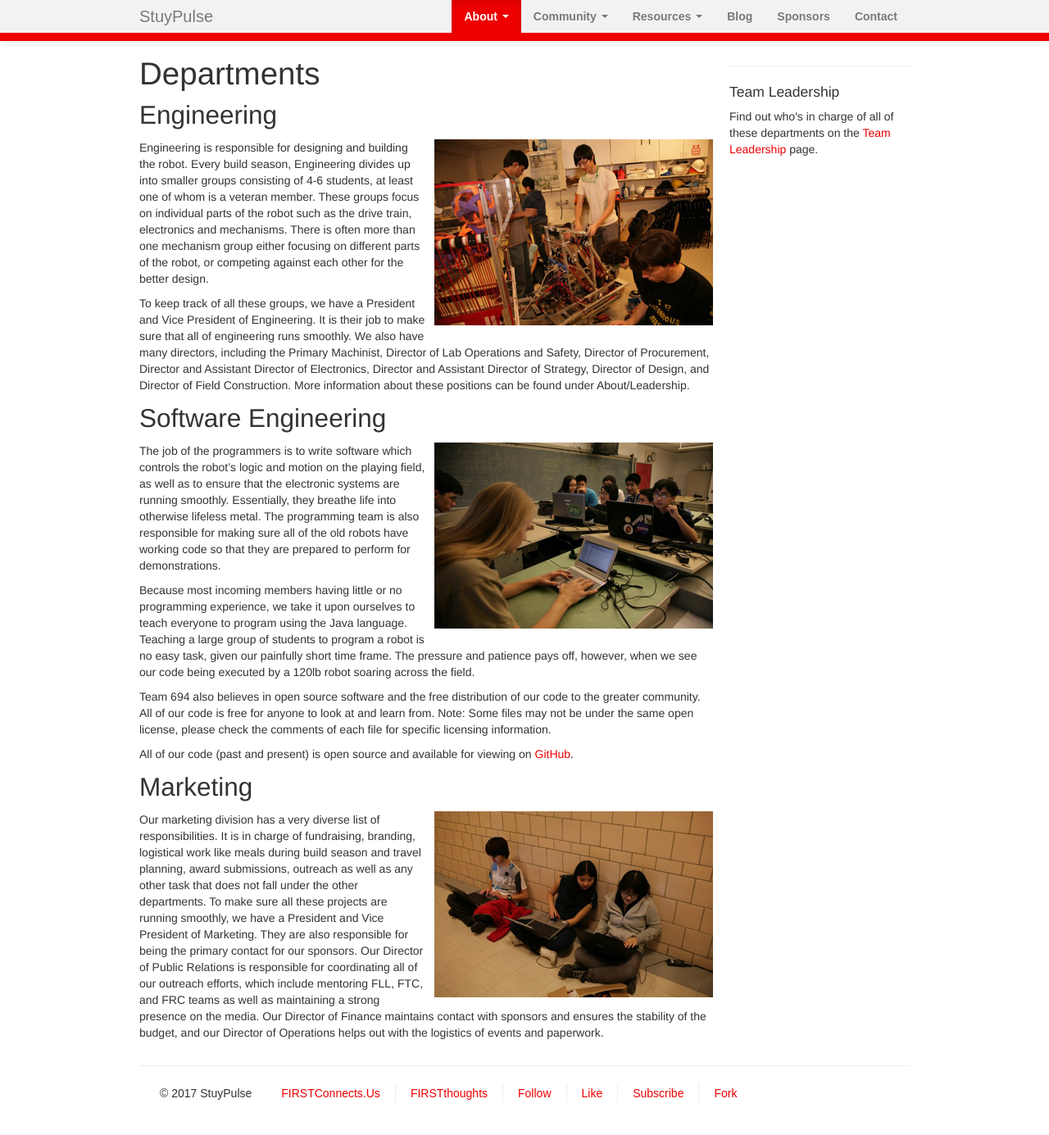
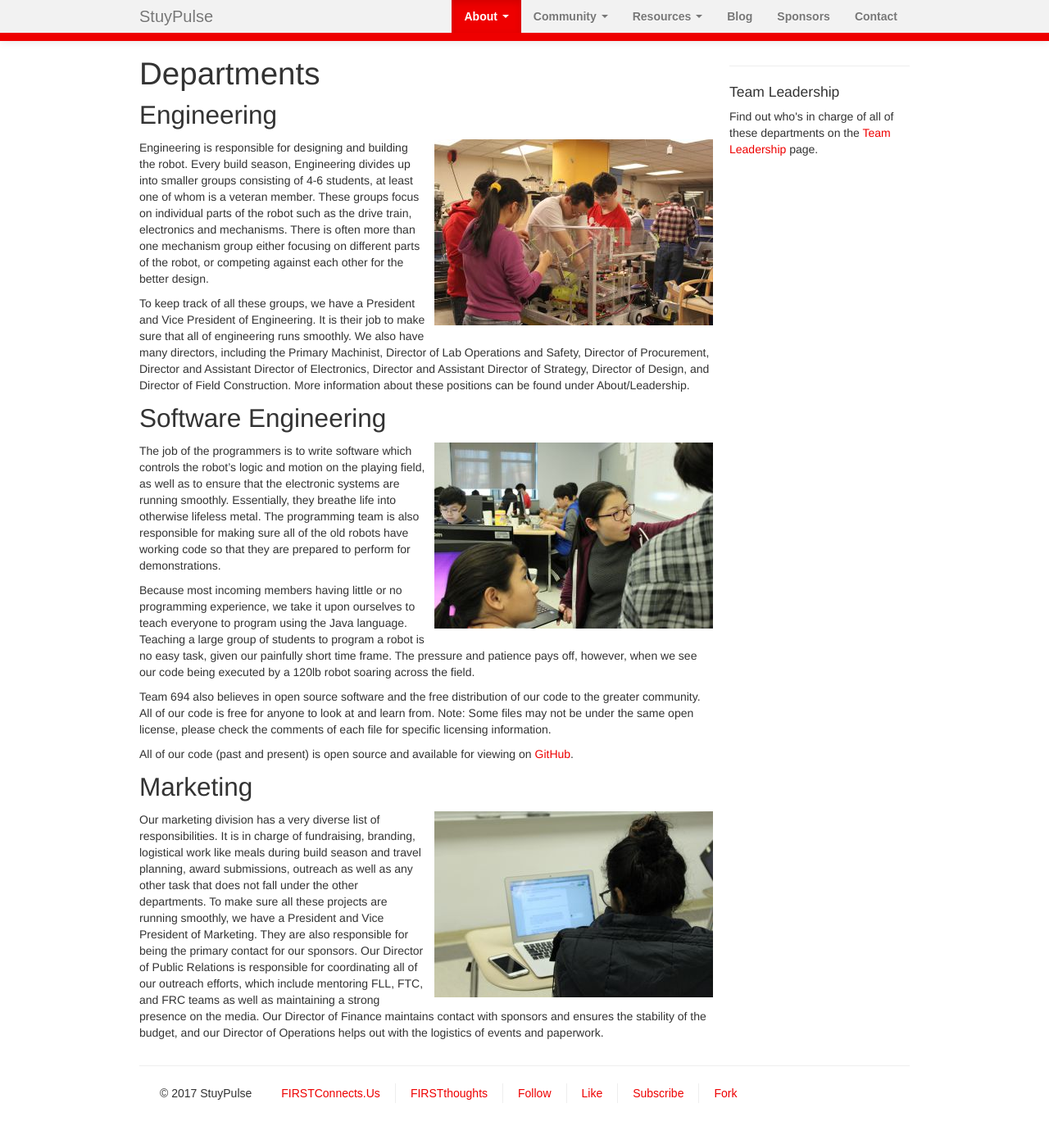
Before and after one commit to StuyPulse/team694.github.io, a Jekyll site: the page built from about/departments/index.md, in a window 1280 px wide and 1386 px high. Shown: the whole window at 82% size. Built offline with Jekyll 4.4.1, drawn with Linux system fonts in a browser that asks for light colours; nearby versions of some CDN libraries.

Commit message:
Update department photos

```diff
--- a/about/departments/index.md
+++ b/about/departments/index.md
@@ -4,13 +4,13 @@ title: Departments
 description: StuyPulse Robotics is divided into engineering, software engineering, and marketing.
 ---
 ## Engineering
-<img class="photo-right" src="/img/departments/engineering2012.jpg" alt="Engineering">
+<img class="photo-right" src="/img/departments/engineering-2017.jpg" alt="Engineering">
 Engineering is responsible for designing and building the robot. Every build season, Engineering divides up into smaller groups consisting of 4-6 students, at least one of whom is a veteran member. These groups focus on individual parts of the robot such as the drive train, electronics and mechanisms. There is often more than one mechanism group either focusing on different parts of the robot, or competing against each other for the better design.
 
 To keep track of all these groups, we have a President and Vice President of Engineering. It is their job to make sure that all of engineering runs smoothly. We also have many directors, including the Primary Machinist, Director of Lab Operations and Safety, Director of Procurement, Director and Assistant Director of Electronics, Director and Assistant Director of Strategy, Director of Design, and Director of Field Construction. More information about these positions can be found under About/Leadership.
 
 ## Software Engineering
-<img class="photo-right" src="/img/departments/softwareengineering2012.jpg" alt="Software Engineering">
+<img class="photo-right" src="/img/departments/software-engineering-2017.jpg" alt="Software Engineering">
 The job of the programmers is to write software which controls the robot's logic and motion on the playing field, as well as to ensure that the electronic systems are running smoothly. Essentially, they breathe life into otherwise lifeless metal. The programming team is also responsible for making sure all of the old robots have working code so that they are prepared to perform for demonstrations.
 
 Because most incoming members having little or no programming experience, we take it upon ourselves to teach everyone to program using the Java language. Teaching a large group of students to program a robot is no easy task, given our painfully short time frame. The pressure and patience pays off, however, when we see our code being executed by a 120lb robot soaring across the field.
@@ -20,5 +20,5 @@ Team 694 also believes in open source software and the free distribution of our
 All of our code (past and present) is open source and available for viewing on [GitHub](https://github.com/Team694).
 
 ## Marketing
-<img class="photo-right" src="/img/departments/marketing2012.jpg" alt="Marketing and Logistics">
+<img class="photo-right" src="/img/departments/marketing-2017.jpg" alt="Marketing and Logistics">
 Our marketing division has a very diverse list of responsibilities. It is in charge of fundraising, branding, logistical work like meals during build season and travel planning, award submissions, outreach as well as any other task that does not fall under the other departments. To make sure all these projects are running smoothly, we have a President and Vice President of Marketing. They are also responsible for being the primary contact for our sponsors. Our Director of Public Relations is responsible for coordinating all of our outreach efforts, which include mentoring FLL, FTC, and FRC teams as well as maintaining a strong presence on the media. Our Director of Finance maintains contact with sponsors and ensures the stability of the budget, and our Director of Operations helps out with the logistics of events and paperwork.
```
Also changed, not shown: img/departments/engineering-2017.jpg (added), img/departments/marketing-2017.jpg (added), img/departments/software-engineering-2017.jpg (added).
